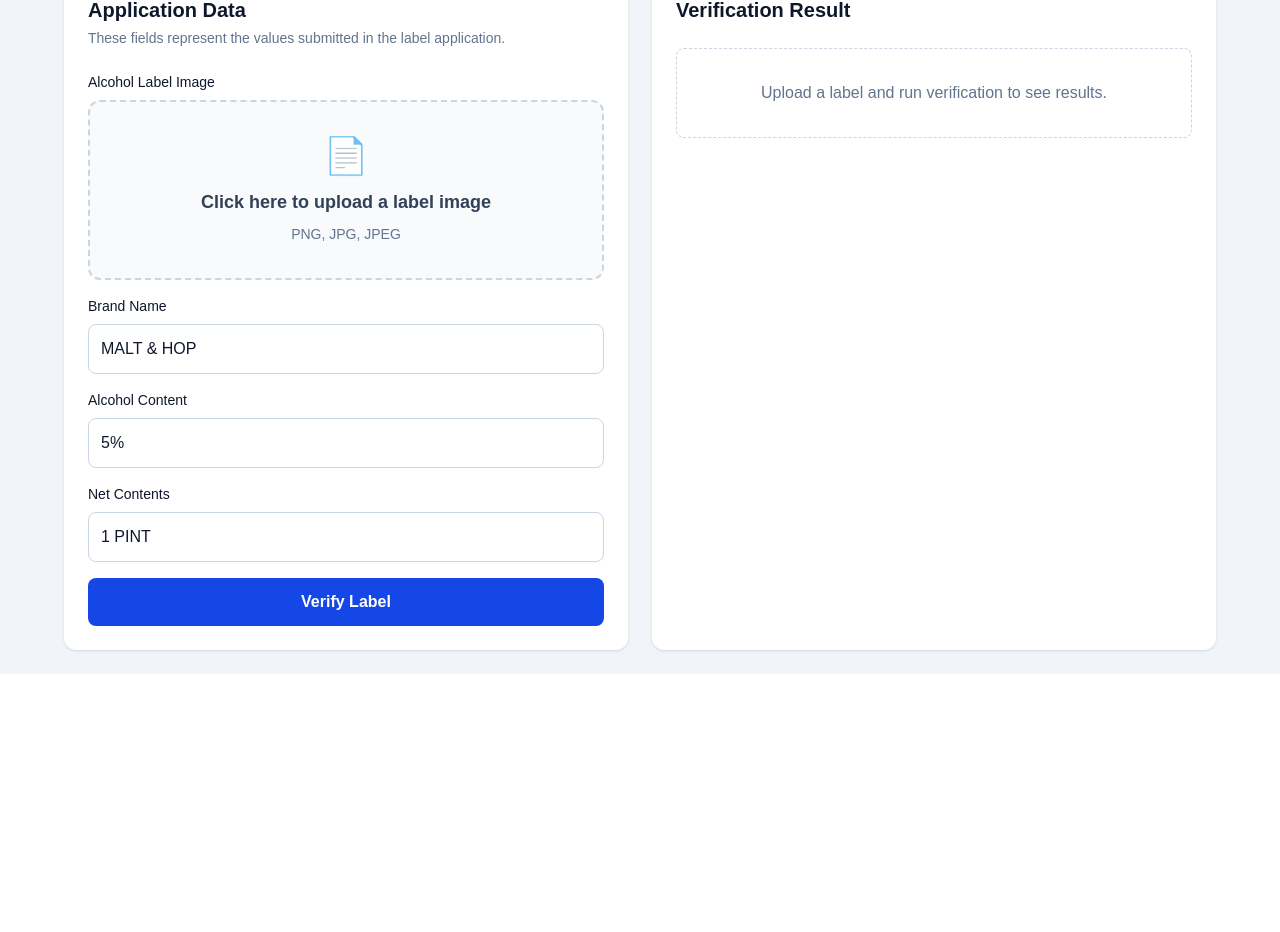
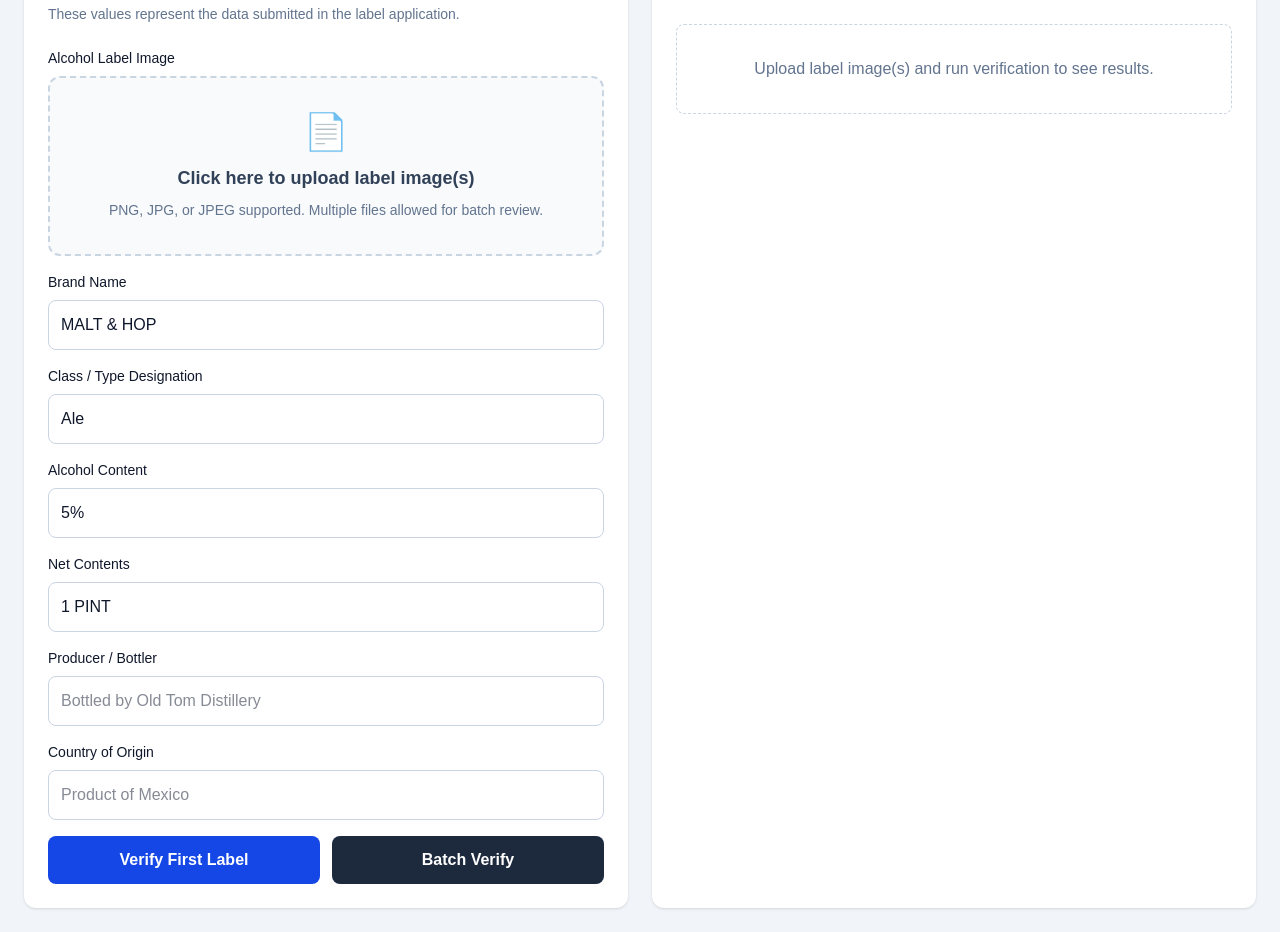
Before and after one commit to 0x01987/ttb-label-verification-app, a Next.js app in the folder frontend/: page / in a window 1280 px wide. Shown: the part 212-1144 px from the top of the page. Before the commit the page ends 886 px from the top, so only its background shows below. Built offline with nearby package versions, Linux system fonts and the light colour scheme.

Commit message:
Refactor label verification to support batch uploads

```diff
--- a/frontend/app/page.tsx
+++ b/frontend/app/page.tsx
@@ -1,71 +1,78 @@
 "use client";
 
 import { useState } from "react";
+
+const API_URL = "https://ttb-label-verification-app-api.onrender.com";
 
 type VerificationResponse = {
   filename: string;
   ocr_text: string;
   verification: {
-    expected: {
-      brand_name: string;
-      abv: string;
-      net_contents: string;
-    };
+    expected: Record<string, string>;
     found: {
       brand_name: string | null;
+      class_type: string | null;
       abv: string | null;
       net_contents: string | null;
+      producer: string | null;
+      country_of_origin: string | null;
       government_warning: {
         found: boolean;
         matched_parts: string[];
       };
     };
-    checks: {
-      brand_name: { match: boolean; score: number };
-      abv: { match: boolean; score: number };
-      net_contents: { match: boolean; score: number };
-      government_warning: { match: boolean; score: number };
-    };
+    checks: Record<string, { match: boolean; score: number }>;
     compliance_score: number;
     overall_status: string;
   };
 };
 
+type BatchResponse = {
+  total_files: number;
+  results: {
+    filename: string;
+    overall_status: string;
+    compliance_score: number;
+  }[];
+};
+
 export default function Home() {
-  const [file, setFile] = useState<File | null>(null);
+  const [files, setFiles] = useState<File[]>([]);
   const [brandName, setBrandName] = useState("MALT & HOP");
+  const [classType, setClassType] = useState("Ale");
   const [abv, setAbv] = useState("5%");
   const [netContents, setNetContents] = useState("1 PINT");
+  const [producer, setProducer] = useState("");
+  const [countryOfOrigin, setCountryOfOrigin] = useState("");
   const [result, setResult] = useState<VerificationResponse | null>(null);
+  const [batchResult, setBatchResult] = useState<BatchResponse | null>(null);
   const [loading, setLoading] = useState(false);
   const [error, setError] = useState("");
 
-  async function handleSubmit(e: React.FormEvent) {
+  async function handleSingleVerify(e: React.FormEvent) {
     e.preventDefault();
     setError("");
     setResult(null);
+    setBatchResult(null);
 
-    if (!file) {
+    if (files.length === 0) {
       setError("Please upload a label image.");
       return;
     }
 
-    const formData = new FormData();
-    formData.append("file", file);
-    formData.append("brand_name", brandName);
-    formData.append("abv", abv);
-    formData.append("net_contents", netContents);
+    const formData = buildFormData();
+    formData.append("file", files[0]);
 
     try {
       setLoading(true);
 
-      const response = await fetch("https://ttb-label-verification-app-api.onrender.com/verify", {
+      const response = await fetch(`${API_URL}/verify`, {
         method: "POST",
         body: formData,
       });
 
       if (!response.ok) {
-        throw new Error("Verification request failed.");
+        throw new Error("Verification failed.");
       }
 
       const data = await response.json();
@@ -77,12 +84,57 @@ export default function Home() {
     }
   }
 
-  const status = result?.verification.overall_status;
-  const score = result?.verification.compliance_score;
+  async function handleBatchVerify() {
+    setError("");
+    setResult(null);
+    setBatchResult(null);
+
+    if (files.length === 0) {
+      setError("Please upload one or more label images.");
+      return;
+    }
+
+    const formData = buildFormData();
+
+    files.forEach((file) => {
+      formData.append("files", file);
+    });
+
+    try {
+      setLoading(true);
+
+      const response = await fetch(`${API_URL}/batch-verify`, {
+        method: "POST",
+        body: formData,
+      });
+
+      if (!response.ok) {
+        throw new Error("Batch verification failed.");
+      }
+
+      const data = await response.json();
+      setBatchResult(data);
+    } catch {
+      setError("Unable to verify batch. Make sure the deployed API is reachable.");
+    } finally {
+      setLoading(false);
+    }
+  }
+
+  function buildFormData() {
+    const formData = new FormData();
+    formData.append("brand_name", brandName);
+    formData.append("class_type", classType);
+    formData.append("abv", abv);
+    formData.append("net_contents", netContents);
+    formData.append("producer", producer);
+    formData.append("country_of_origin", countryOfOrigin);
+    return formData;
+  }
 
   return (
     <main className="min-h-screen bg-slate-100 p-6 text-slate-900">
-      <div className="mx-auto max-w-6xl">
+      <div className="mx-auto max-w-7xl">
         <header className="mb-8">
           <p className="text-sm font-semibold uppercase tracking-wide text-blue-700">
             AI-Powered Compliance Prototype
@@ -91,8 +143,8 @@ export default function Home() {
             TTB Label Verification App
           </h1>
           <p className="mt-3 max-w-3xl text-slate-600">
-            Upload an alcohol label, enter expected application values, and verify
-            whether the label matches required compliance fields.
+            Upload alcohol labels, enter expected application values, and verify
+            required TTB label fields.
           </p>
         </header>
 
@@ -100,81 +152,67 @@ export default function Home() {
           <section className="rounded-xl bg-white p-6 shadow">
             <h2 className="text-xl font-semibold">Application Data</h2>
             <p className="mt-1 text-sm text-slate-500">
-              These fields represent the values submitted in the label application.
+              These values represent the data submitted in the label application.
             </p>
 
-            <form onSubmit={handleSubmit} className="mt-6 space-y-4">
+            <form onSubmit={handleSingleVerify} className="mt-6 space-y-4">
               <div>
                 <label className="block text-sm font-medium">
                   Alcohol Label Image
                 </label>
 
                 <label className="mt-2 flex min-h-[180px] cursor-pointer flex-col items-center justify-center rounded-xl border-2 border-dashed border-slate-300 bg-slate-50 p-6 text-center transition hover:border-blue-400 hover:bg-blue-50">
-
                   <div className="text-4xl">📄</div>
 
                   <div className="mt-3 text-lg font-semibold text-slate-700">
-      {file ? file.name : "Click here to upload a label image"}
+                    {files.length > 0
+                      ? `${files.length} file(s) selected`
+                      : "Click here to upload label image(s)"}
                   </div>
 
                   <div className="mt-2 text-sm text-slate-500">
-      PNG, JPG, JPEG
+                    PNG, JPG, or JPEG supported. Multiple files allowed for batch review.
                   </div>
 
                   <input
                     type="file"
+                    multiple
                     accept="image/png,image/jpeg,image/jpg"
-      onChange={(e) => setFile(e.target.files?.[0] || null)}
+                    onChange={(e) =>
+                      setFiles(Array.from(e.target.files || []))
+                    }
                     className="hidden"
                   />
                 </label>
 
-  {file && (
-    <div className="mt-3 flex items-center justify-between rounded-lg bg-green-50 p-3">
-      <span className="text-sm text-green-700">
-        ✓ File selected
-      </span>
+                {files.length > 0 && (
+                  <div className="mt-3 rounded-lg bg-green-50 p-3">
+                    <div className="mb-2 text-sm font-semibold text-green-700">
+                      ✓ Selected Files
+                    </div>
+                    <ul className="space-y-1 text-sm text-green-700">
+                      {files.map((file) => (
+                        <li key={file.name}>{file.name}</li>
+                      ))}
+                    </ul>
 
                     <button
                       type="button"
-        onClick={() => setFile(null)}
-        className="text-sm font-medium text-red-600 hover:text-red-700"
+                      onClick={() => setFiles([])}
+                      className="mt-3 text-sm font-medium text-red-600 hover:text-red-700"
                     >
-        Remove
+                      Remove all
                     </button>
                   </div>
                 )}
               </div>
 
-              <div>
-                <label className="block text-sm font-medium">Brand Name</label>
-                <input
-                  value={brandName}
-                  onChange={(e) => setBrandName(e.target.value)}
-                  className="mt-2 w-full rounded-lg border border-slate-300 p-3"
-                  placeholder="OLD TOM DISTILLERY"
-                />
-              </div>
-
-              <div>
-                <label className="block text-sm font-medium">Alcohol Content</label>
-                <input
-                  value={abv}
-                  onChange={(e) => setAbv(e.target.value)}
-                  className="mt-2 w-full rounded-lg border border-slate-300 p-3"
-                  placeholder="45%"
-                />
-              </div>
-
-              <div>
-                <label className="block text-sm font-medium">Net Contents</label>
-                <input
-                  value={netContents}
-                  onChange={(e) => setNetContents(e.target.value)}
-                  className="mt-2 w-full rounded-lg border border-slate-300 p-3"
-                  placeholder="750 mL"
-                />
-              </div>
+              <Input label="Brand Name" value={brandName} setValue={setBrandName} placeholder="OLD TOM DISTILLERY" />
+              <Input label="Class / Type Designation" value={classType} setValue={setClassType} placeholder="Kentucky Straight Bourbon Whiskey" />
+              <Input label="Alcohol Content" value={abv} setValue={setAbv} placeholder="45%" />
+              <Input label="Net Contents" value={netContents} setValue={setNetContents} placeholder="750 mL" />
+              <Input label="Producer / Bottler" value={producer} setValue={setProducer} placeholder="Bottled by Old Tom Distillery" />
+              <Input label="Country of Origin" value={countryOfOrigin} setValue={setCountryOfOrigin} placeholder="Product of Mexico" />
 
               {error && (
                 <div className="rounded-lg bg-red-50 p-3 text-sm text-red-700">
@@ -182,26 +220,107 @@ export default function Home() {
                 </div>
               )}
 
+              <div className="grid gap-3 md:grid-cols-2">
                 <button
                   type="submit"
                   disabled={loading}
-                className="w-full rounded-lg bg-blue-700 px-4 py-3 font-semibold text-white hover:bg-blue-800 disabled:bg-slate-400"
+                  className="rounded-lg bg-blue-700 px-4 py-3 font-semibold text-white hover:bg-blue-800 disabled:bg-slate-400"
                 >
-                {loading ? "Verifying..." : "Verify Label"}
+                  {loading ? "Verifying..." : "Verify First Label"}
                 </button>
+
+                <button
+                  type="button"
+                  disabled={loading}
+                  onClick={handleBatchVerify}
+                  className="rounded-lg bg-slate-800 px-4 py-3 font-semibold text-white hover:bg-slate-900 disabled:bg-slate-400"
+                >
+                  {loading ? "Processing..." : "Batch Verify"}
+                </button>
+              </div>
             </form>
           </section>
 
           <section className="rounded-xl bg-white p-6 shadow">
             <h2 className="text-xl font-semibold">Verification Result</h2>
 
-            {!result && (
+            {!result && !batchResult && (
               <div className="mt-6 rounded-lg border border-dashed border-slate-300 p-8 text-center text-slate-500">
-                Upload a label and run verification to see results.
+                Upload label image(s) and run verification to see results.
               </div>
             )}
 
-            {result && (
+            {result && <SingleResult result={result} />}
+
+            {batchResult && (
+              <div className="mt-6">
+                <div className="rounded-xl bg-blue-50 p-5 text-blue-800">
+                  <p className="text-sm font-medium">Batch Processed</p>
+                  <p className="mt-1 text-3xl font-bold">
+                    {batchResult.total_files} file(s)
+                  </p>
+                </div>
+
+                <div className="mt-5 overflow-hidden rounded-lg border border-slate-200">
+                  <table className="w-full text-left text-sm">
+                    <thead className="bg-slate-50">
+                      <tr>
+                        <th className="p-3">Filename</th>
+                        <th className="p-3">Status</th>
+                        <th className="p-3">Score</th>
+                      </tr>
+                    </thead>
+                    <tbody>
+                      {batchResult.results.map((item) => (
+                        <tr key={item.filename} className="border-t border-slate-200">
+                          <td className="p-3 font-medium">{item.filename}</td>
+                          <td className="p-3">{item.overall_status}</td>
+                          <td className="p-3">{item.compliance_score}%</td>
+                        </tr>
+                      ))}
+                    </tbody>
+                  </table>
+                </div>
+              </div>
+            )}
+          </section>
+        </div>
+      </div>
+    </main>
+  );
+}
+
+
+function Input({
+  label,
+  value,
+  setValue,
+  placeholder,
+}: {
+  label: string;
+  value: string;
+  setValue: (value: string) => void;
+  placeholder: string;
+}) {
+  return (
+    <div>
+      <label className="block text-sm font-medium">{label}</label>
+      <input
+        value={value}
+        onChange={(e) => setValue(e.target.value)}
+        className="mt-2 w-full rounded-lg border border-slate-300 p-3"
+        placeholder={placeholder}
+      />
+    </div>
+  );
+}
+
+
+function SingleResult({ result }: { result: VerificationResponse }) {
+  const status = result.verification.overall_status;
+  const score = result.verification.compliance_score;
+
+  return (
     <div className="mt-6 space-y-5">
       <div
         className={`rounded-xl p-5 ${
@@ -226,32 +345,16 @@ export default function Home() {
             </tr>
           </thead>
           <tbody>
-                      <ResultRow
-                        field="Brand Name"
-                        expected={result.verification.expected.brand_name}
-                        found={result.verification.found.brand_name}
-                        check={result.verification.checks.brand_name}
-                      />
-                      <ResultRow
-                        field="ABV"
-                        expected={result.verification.expected.abv}
-                        found={result.verification.found.abv}
-                        check={result.verification.checks.abv}
-                      />
-                      <ResultRow
-                        field="Net Contents"
-                        expected={result.verification.expected.net_contents}
-                        found={result.verification.found.net_contents}
-                        check={result.verification.checks.net_contents}
-                      />
+            <ResultRow field="Brand Name" expected={result.verification.expected.brand_name} found={result.verification.found.brand_name} check={result.verification.checks.brand_name} />
+            <ResultRow field="Class / Type" expected={result.verification.expected.class_type} found={result.verification.found.class_type} check={result.verification.checks.class_type} />
+            <ResultRow field="ABV" expected={result.verification.expected.abv} found={result.verification.found.abv} check={result.verification.checks.abv} />
+            <ResultRow field="Net Contents" expected={result.verification.expected.net_contents} found={result.verification.found.net_contents} check={result.verification.checks.net_contents} />
+            <ResultRow field="Producer / Bottler" expected={result.verification.expected.producer} found={result.verification.found.producer} check={result.verification.checks.producer} />
+            <ResultRow field="Country of Origin" expected={result.verification.expected.country_of_origin} found={result.verification.found.country_of_origin} check={result.verification.checks.country_of_origin} />
             <ResultRow
               field="Government Warning"
               expected="Required"
-                        found={
-                          result.verification.found.government_warning.found
-                            ? "Detected"
-                            : "Missing"
-                        }
+              found={result.verification.found.government_warning.found ? "Detected" : "Missing"}
               check={result.verification.checks.government_warning}
             />
           </tbody>
@@ -265,13 +368,9 @@ export default function Home() {
         </pre>
       </div>
     </div>
-            )}
-          </section>
-        </div>
-      </div>
-    </main>
   );
 }
+
 
 function ResultRow({
   field,
@@ -287,7 +386,7 @@ function ResultRow({
   return (
     <tr className="border-t border-slate-200">
       <td className="p-3 font-medium">{field}</td>
-      <td className="p-3">{expected}</td>
+      <td className="p-3">{expected || "Not provided"}</td>
       <td className="p-3">{found || "Not detected"}</td>
       <td className="p-3">
         <span
```
Lines whose indentation alone changed are shown as unchanged.
